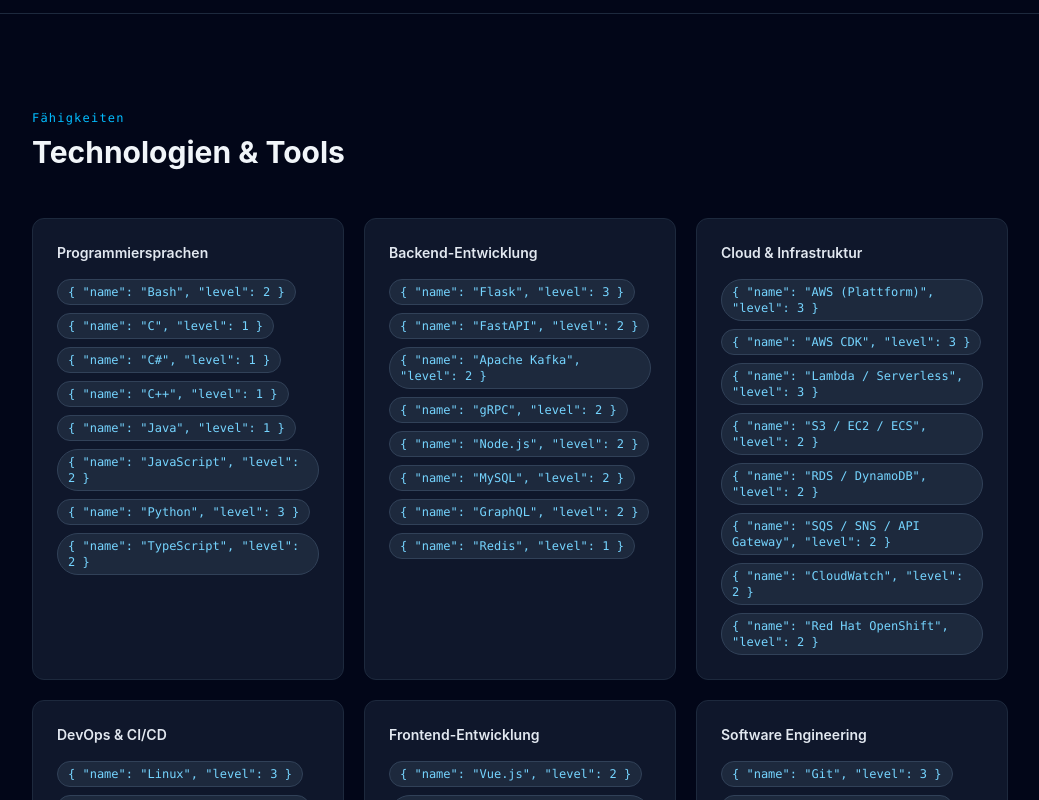
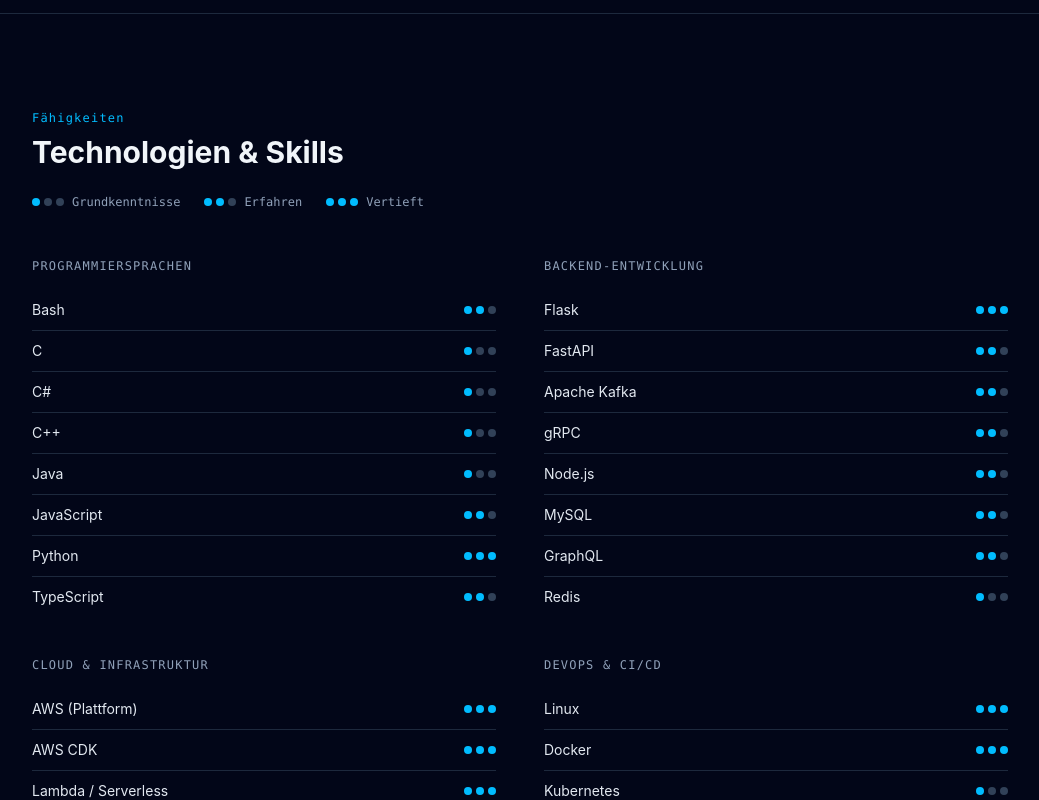
Before and after one commit to FunkMa/FunkMa.github.io, a Vue app: page /ueber-mich in a window 1280 px wide. Shown: the part 920-1720 px from the top of the page, without its empty margins (120-1159 px from the left). Built offline with nearby package versions, Linux system fonts and the light colour scheme.

Commit message:
feat: add levels to skills

```diff
--- a/src/components/SkillsSection.vue
+++ b/src/components/SkillsSection.vue
@@ -1,28 +1,54 @@
 <script setup>
 import { skills } from '@/data/skills.js'
+
+const levels = [
+  { dots: 1, label: 'Grundkenntnisse' },
+  { dots: 2, label: 'Erfahren' },
+  { dots: 3, label: 'Vertieft' },
+]
 </script>
 
 <template>
   <section id="skills" class="py-24 border-t border-slate-800">
     <div class="max-w-5xl mx-auto px-6">
       <p class="text-sky-400 text-xs font-mono tracking-widest mb-2">Fähigkeiten</p>
-      <h3 class="text-3xl font-bold text-slate-100 mb-12">Technologien &amp; Tools</h3>
+      <h3 class="text-3xl font-bold text-slate-100 mb-6">Technologien &amp; Skills</h3>
 
-      <div class="grid md:grid-cols-2 lg:grid-cols-3 gap-5">
-        <div
-          v-for="group in skills"
-          :key="group.category"
-          class="bg-slate-900 border border-slate-800 rounded-xl p-6 hover:border-sky-400/30 transition-colors"
-        >
-          <h4 class="text-slate-200 font-semibold mb-4 text-sm">{{ group.category }}</h4>
-          <div class="flex flex-wrap gap-2">
-            <span
-              v-for="item in group.items"
-              :key="item"
-              class="text-xs px-2.5 py-1 bg-slate-800 text-sky-300 rounded-full border border-slate-700 font-mono"
+      <div class="flex flex-wrap gap-6 mb-12">
+        <div v-for="lvl in levels" :key="lvl.dots" class="flex items-center gap-2">
+          <div class="flex gap-1">
+            <div
+              v-for="i in 3"
+              :key="i"
+              class="w-2 h-2 rounded-full"
+              :class="i <= lvl.dots ? 'bg-sky-400' : 'bg-slate-700'"
+            />
+          </div>
+          <span class="text-slate-400 text-xs font-mono">{{ lvl.label }}</span>
+        </div>
+      </div>
+
+      <div class="grid md:grid-cols-2 gap-x-12 gap-y-10">
+        <div v-for="group in skills" :key="group.category">
+          <h4 class="text-slate-400 text-xs font-mono tracking-widest uppercase mb-4">
+            {{ group.category }}
+          </h4>
+          <div>
+            <div
+              v-for="skill in group.items"
+              :key="skill.name"
+              class="flex items-center justify-between py-2.5 border-b border-slate-800 last:border-0"
             >
-              {{ item }}
-            </span>
+              <span class="text-slate-200 text-sm">{{ skill.name }}</span>
+              <div class="flex gap-1 shrink-0 ml-4">
+                <div
+                  v-for="i in 3"
+                  :key="i"
+                  class="w-2 h-2 rounded-full transition-colors"
+                  :class="i <= skill.level ? 'bg-sky-400' : 'bg-slate-700'"
+                />
+              </div>
+            </div>
           </div>
         </div>
       </div>
```
